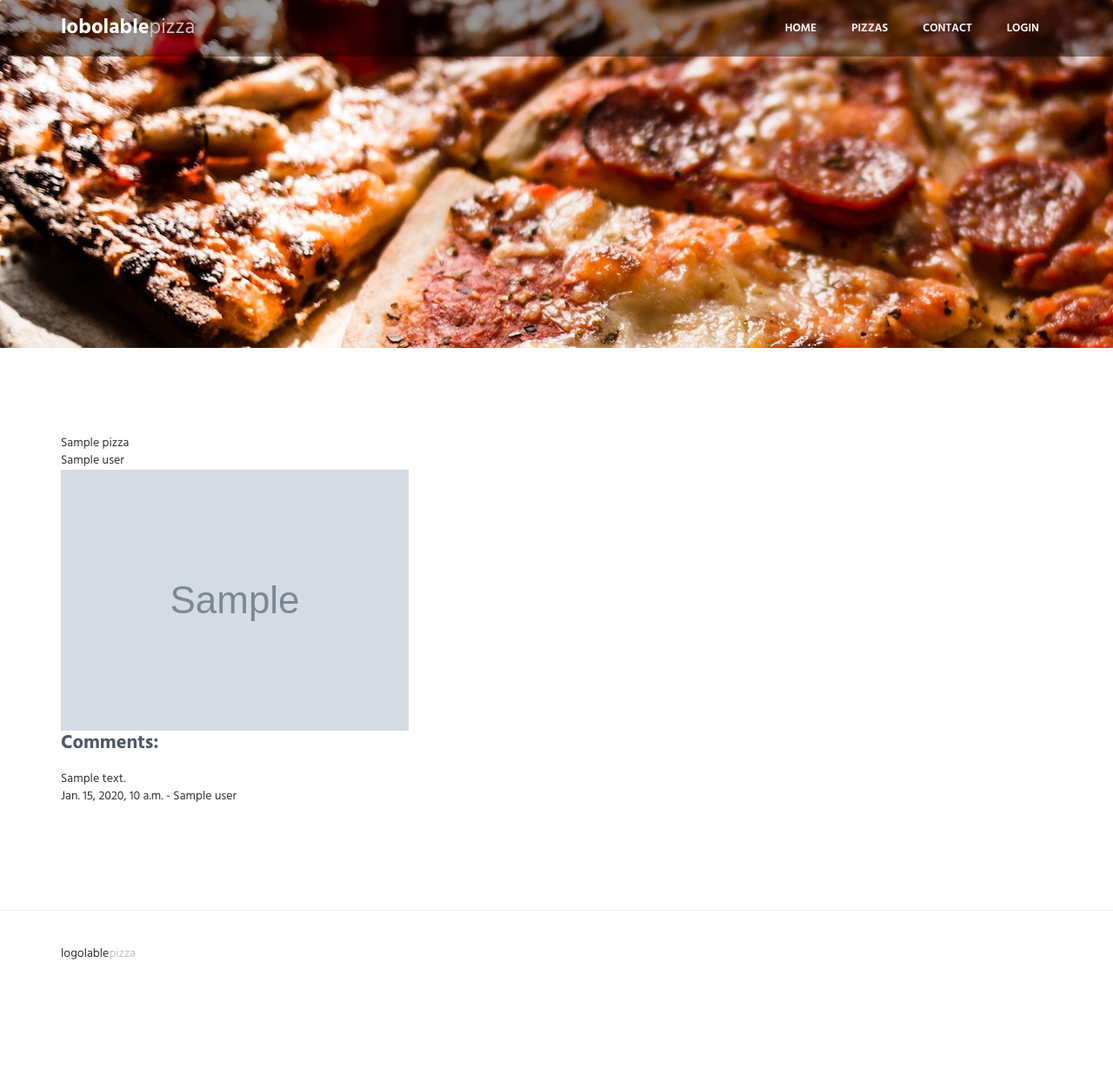
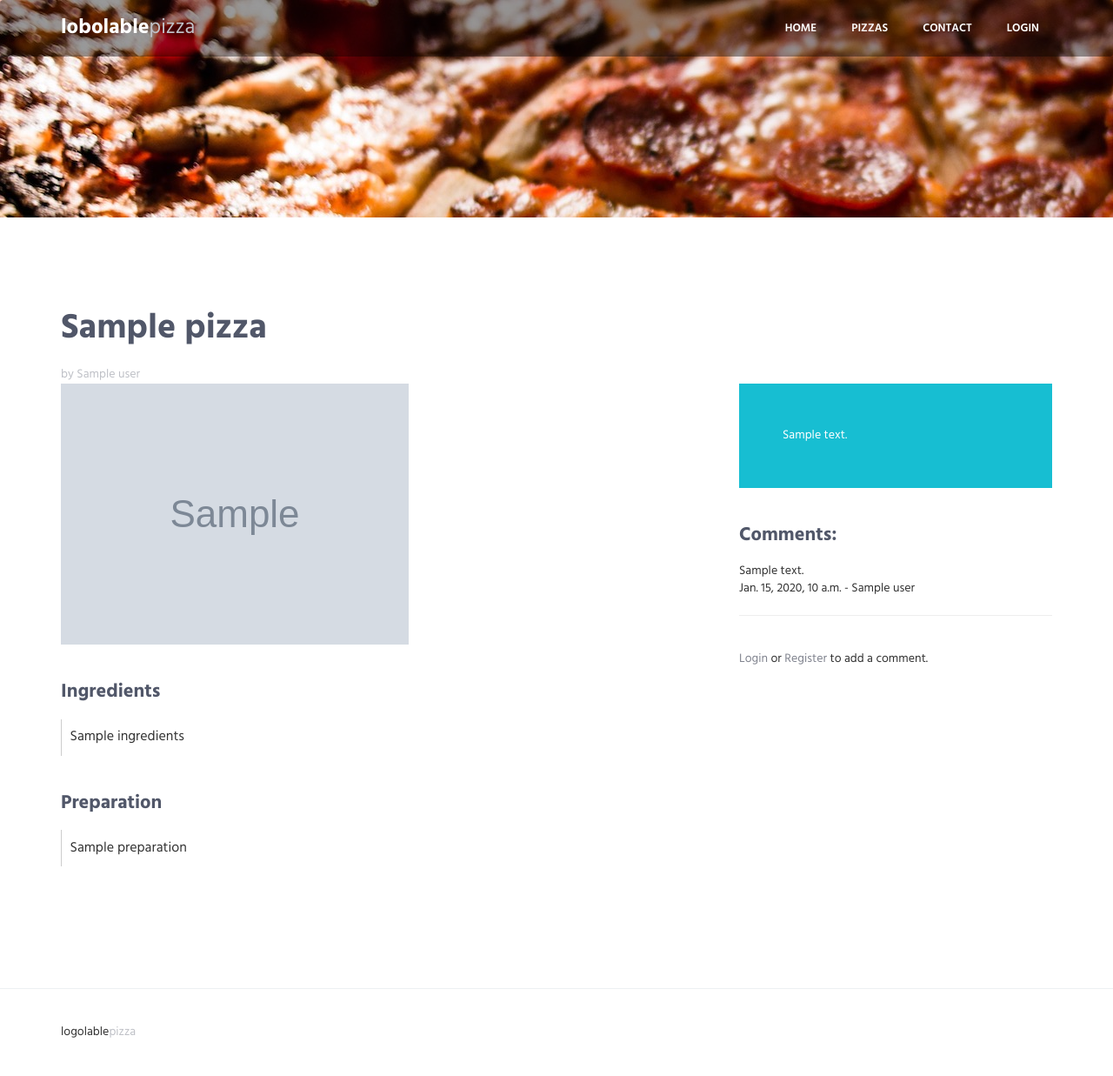
Before and after one commit to georgieff/lobolable, a Django app: template templates/pizza/item.html in a window 1280 px wide. Shown: the whole page at 87% size. Before the commit the page ends 1103 px from the top, so only its background shows below. Run offline with Django 3.2, Linux system fonts and the light colour scheme; the template is opened without the code that fills it: most values are stand-ins (such as "Sample title", 1, 10 or a date in 2020); grey boxes marked "Sample" are stand-in pictures; some libraries are stand-ins or nearby versions.

Commit message:
add view optimizations

```diff
--- a/static/css/layout.css
+++ b/static/css/layout.css
@@ -1049,6 +1049,7 @@ fieldset[disabled] .btn-theme {
 
 .carousel.-small {
     height: 250px;
+    min-height: 250px;
     background: url('/static/img/sec.jpeg');
 }
 .carousel img {
@@ -1586,3 +1587,22 @@ fieldset[disabled] .btn-theme {
        min-height: 490px;
     }
 }
+
+.pizza-page img {
+    max-width: 100%;
+}
+
+pre {
+    background-color: transparent;
+    border: none;
+    border-left: 1px solid #ccc;
+    border-radius: 0;
+    font-family: Hind, sans-serif;
+    font-size: 16px;
+}
+.comment.btn-default-bg,
+.comment.btn-default-bg:hover,
+h6.btn-default-bg:hover {
+    background: #f3f4f5;
+    color: #515769;
+}
--- a/templates/pizza/item.html
+++ b/templates/pizza/item.html
@@ -5,25 +5,32 @@
 
 {% block content %}
     {% include 'partials/sec-header.html' %}
-    <div class="section-seperator">
+    <div class="section-seperator pizza-page">
         <div class="content-lg container">
+            <h1>{{ pizza.name }}</h1>
+            <span class="text-right">by {{ pizza.user }}</span>
 
-            {{ pizza.name }}<br>
-            {{ pizza.user }}<br>
-
+            <div class="row">
+                <div class="col-sm-8">
                     {% if pizza.image %}
-                <img src="{{ pizza.image.url }}" style="max-width: 400px;" alt="">
+                        <img src="{{ pizza.image.url }}" class="margin-b-40" alt="">
                     {% endif %}
-
-            <h4>Comments:</h4>
-            {% for comment in comments %}
-                <div>{{ comment.comment }}</div>
-                <div>{{ comment.date_added }} - {{ comment.user }}</div>
-            <br>
-            {% endfor %}
-
+                    <div class="margin-b-40">
+                        <h4>Ingredients</h4>
+                        <pre>{{ pizza.ingredients }}</pre>
+                    </div>
+                    <div class="margin-b-40">
+                        <h4>Preparation</h4>
+                        <pre>{{ pizza.preparation }}</pre>
+                    </div>
+                </div>
+                <div class="col-sm-4">
+                    <div class="service bg-color-base margin-b-40">
+                        <span class="color-white">{{ pizza.description }}</span>
+                    </div>
 
                     {% if user.is_authenticated %}
+                        <h5>Your comment:</h5>
                         <form action="{% url 'pizza_item' pizza_url=pizza.url_name  %}"
                             method="post">
 
@@ -35,6 +42,32 @@
                         </form>
                     {% endif %}
 
+                    <h4>Comments:</h4>
+                    {% for comment in comments %}
+                        <div>{{ comment.comment }}</div>
+                        <div>{{ comment.date_added }} - {{ comment.user }}</div>
+                        <hr>
+                        <br>
+                    {% endfor %}
+
+                    {% if not comments %}
+                        <h6 class="btn-theme btn-theme-sm btn-default-bg text-uppercase">no comments yet : (</h6>
+                    {% endif %}
+
+                    {% if not user.is_authenticated %}
+                        <div>
+                            <a href="{% url 'lobolable_login' %}">Login</a> or <a href="">Register</a> to add a comment.
+                        </div>
+                    {% endif %}
+
+
+                </div>
+            </div>
+
+
+
+
+
         </div>
     </div>
 {% endblock %}
```
Lines whose indentation alone changed are shown as unchanged.
